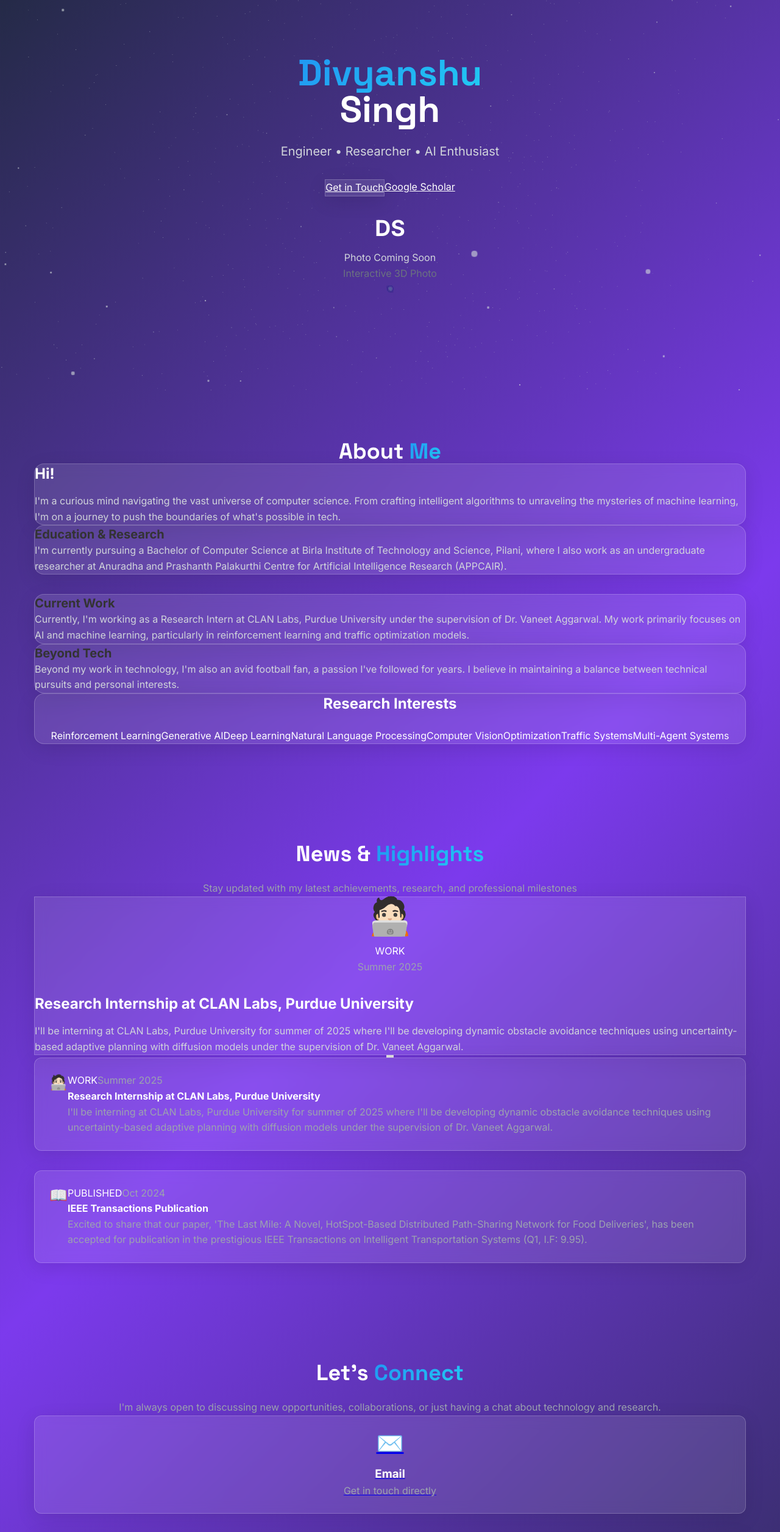
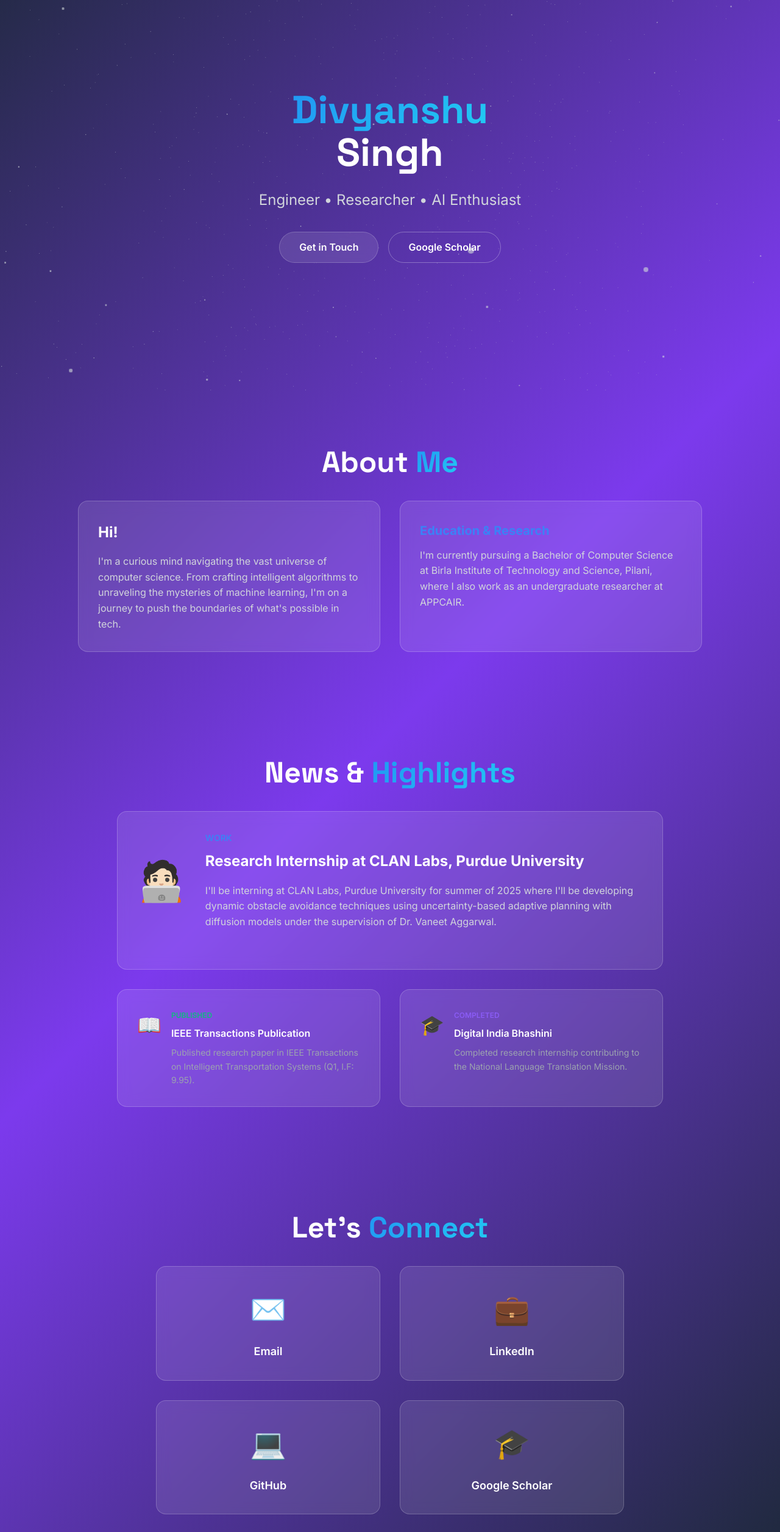
Before and after one commit to Divyanshudiv/Divyanshudiv.github.io, a React (Create React App) app: page / in a window 1280 px wide. Shown: the part 160-2672 px from the top of the page at 61% size. Built offline with nearby package versions, Linux system fonts and the light colour scheme; the HTML template or start-up script is replaced by a standard one.

Commit message:
auto-commit for f028a77b-68ac-4631-bf8b-a21b1dc7f691

```diff
--- a/src/pages/Home.tsx
+++ b/src/pages/Home.tsx
@@ -1,24 +1,146 @@
-import React, { Suspense } from 'react';
-import { Canvas } from '@react-three/fiber';
-import { motion } from 'framer-motion';
-import HeroSection from '../components/home/HeroSection';
-import AboutSection from '../components/home/AboutSection';
-import NewsSection from '../components/home/NewsSection';
-import ContactSection from '../components/home/ContactSection';
+import React from 'react';
 
 const Home: React.FC = () => {
   return (
-    <motion.div
-      initial={{ opacity: 0 }}
-      animate={{ opacity: 1 }}
-      exit={{ opacity: 0 }}
-      className="min-h-screen"
-    >
-      <HeroSection />
-      <AboutSection />
-      <NewsSection />
-      <ContactSection />
-    </motion.div>
+    <div className="min-h-screen">
+      {/* Hero Section */}
+      <section className="hero">
+        <div className="container">
+          <div className="hero-content">
+            <h1 className="hero-title">
+              <span className="text-gradient-ocean">Divyanshu</span><br />
+              <span>Singh</span>
+            </h1>
+            <p className="hero-subtitle">
+              Engineer • Researcher • AI Enthusiast
+            </p>
+            <div className="hero-buttons">
+              <a href="mailto:f20221129@goa.bits-pilani.ac.in" className="btn btn-primary">
+                Get in Touch
+              </a>
+              <a
+                href="https://scholar.google.com/citations?user=fbleo8UAAAAJ&hl=en"
+                target="_blank"
+                rel="noopener noreferrer"
+                className="btn btn-secondary"
+              >
+                Google Scholar
+              </a>
+            </div>
+          </div>
+        </div>
+      </section>
+
+      {/* About Section */}
+      <section className="section">
+        <div className="container">
+          <h2 className="section-title">
+            About <span className="text-gradient-ocean">Me</span>
+          </h2>
+          <div className="grid grid-2" style={{ maxWidth: '64rem', margin: '0 auto' }}>
+            <div className="card">
+              <h3 style={{ color: 'white', fontSize: '1.5rem', marginBottom: '1rem' }}>Hi!</h3>
+              <p style={{ color: '#d1d5db', lineHeight: '1.6' }}>
+                I'm a curious mind navigating the vast universe of computer science. From crafting intelligent algorithms to unraveling the mysteries of machine learning, I'm on a journey to push the boundaries of what's possible in tech.
+              </p>
+            </div>
+
+            <div className="card">
+              <h3 style={{ color: '#3b82f6', fontSize: '1.25rem', marginBottom: '0.75rem' }}>Education & Research</h3>
+              <p style={{ color: '#d1d5db', lineHeight: '1.6' }}>
+                I'm currently pursuing a Bachelor of Computer Science at Birla Institute of Technology and Science, Pilani, where I also work as an undergraduate researcher at APPCAIR.
+              </p>
+            </div>
+          </div>
+        </div>
+      </section>
+
+      {/* News Section */}
+      <section className="section">
+        <div className="container">
+          <h2 className="section-title">
+            News & <span className="text-gradient-ocean">Highlights</span>
+          </h2>
+          <div style={{ maxWidth: '56rem', margin: '0 auto' }}>
+            <div className="card">
+              <div style={{ display: 'flex', alignItems: 'center', gap: '2rem', marginBottom: '2rem' }}>
+                <div style={{ fontSize: '4rem' }}>🧑🏻‍💻</div>
+                <div>
+                  <div style={{ color: '#3b82f6', fontSize: '0.875rem', fontWeight: '600', marginBottom: '0.5rem' }}>WORK</div>
+                  <h3 style={{ color: 'white', fontSize: '1.5rem', fontWeight: '700', marginBottom: '1rem' }}>
+                    Research Internship at CLAN Labs, Purdue University
+                  </h3>
+                  <p style={{ color: '#d1d5db', lineHeight: '1.6' }}>
+                    I'll be interning at CLAN Labs, Purdue University for summer of 2025 where I'll be developing dynamic obstacle avoidance techniques using uncertainty-based adaptive planning with diffusion models under the supervision of Dr. Vaneet Aggarwal.
+                  </p>
+                </div>
+              </div>
+            </div>
+
+            <div style={{ marginTop: '2rem' }} className="grid grid-2">
+              <div className="card">
+                <div style={{ display: 'flex', alignItems: 'start', gap: '1rem' }}>
+                  <span style={{ fontSize: '2rem' }}>📖</span>
+                  <div>
+                    <div style={{ color: '#10b981', fontSize: '0.75rem', fontWeight: '600', marginBottom: '0.5rem' }}>PUBLISHED</div>
+                    <h4 style={{ color: 'white', fontWeight: '600', marginBottom: '0.5rem' }}>IEEE Transactions Publication</h4>
+                    <p style={{ color: '#9ca3af', fontSize: '0.875rem' }}>
+                      Published research paper in IEEE Transactions on Intelligent Transportation Systems (Q1, I.F: 9.95).
+                    </p>
+                  </div>
+                </div>
+              </div>
+
+              <div className="card">
+                <div style={{ display: 'flex', alignItems: 'start', gap: '1rem' }}>
+                  <span style={{ fontSize: '2rem' }}>🎓</span>
+                  <div>
+                    <div style={{ color: '#8b5cf6', fontSize: '0.75rem', fontWeight: '600', marginBottom: '0.5rem' }}>COMPLETED</div>
+                    <h4 style={{ color: 'white', fontWeight: '600', marginBottom: '0.5rem' }}>Digital India Bhashini</h4>
+                    <p style={{ color: '#9ca3af', fontSize: '0.875rem' }}>
+                      Completed research internship contributing to the National Language Translation Mission.
+                    </p>
+                  </div>
+                </div>
+              </div>
+            </div>
+          </div>
+        </div>
+      </section>
+
+      {/* Contact Section */}
+      <section className="section">
+        <div className="container">
+          <h2 className="section-title">
+            Let's <span className="text-gradient-ocean">Connect</span>
+          </h2>
+          <div className="grid grid-2" style={{ maxWidth: '48rem', margin: '0 auto' }}>
+            {[
+              { label: 'Email', href: 'mailto:f20221129@goa.bits-pilani.ac.in', icon: '✉️' },
+              { label: 'LinkedIn', href: 'https://www.linkedin.com/in/divyanshu-singh-130951250', icon: '💼' },
+              { label: 'GitHub', href: 'https://www.github.com/Divyanshudiv', icon: '💻' },
+              { label: 'Google Scholar', href: 'https://scholar.google.com/citations?user=fbleo8UAAAAJ&hl=en', icon: '🎓' }
+            ].map((link) => (
+              <a
+                key={link.label}
+                href={link.href}
+                target={link.href.startsWith('http') ? '_blank' : undefined}
+                rel={link.href.startsWith('http') ? 'noopener noreferrer' : undefined}
+                className="card"
+                style={{ textDecoration: 'none', transition: 'transform 0.3s ease' }}
+                onMouseEnter={(e) => e.currentTarget.style.transform = 'translateY(-5px)'}
+                onMouseLeave={(e) => e.currentTarget.style.transform = 'translateY(0)'}
+              >
+                <div style={{ textAlign: 'center' }}>
+                  <div style={{ fontSize: '3rem', marginBottom: '1rem' }}>{link.icon}</div>
+                  <h3 style={{ color: 'white', fontWeight: '600', fontSize: '1.125rem' }}>{link.label}</h3>
+                </div>
+              </a>
+            ))}
+          </div>
+        </div>
+      </section>
+    </div>
   );
 };
 
```
